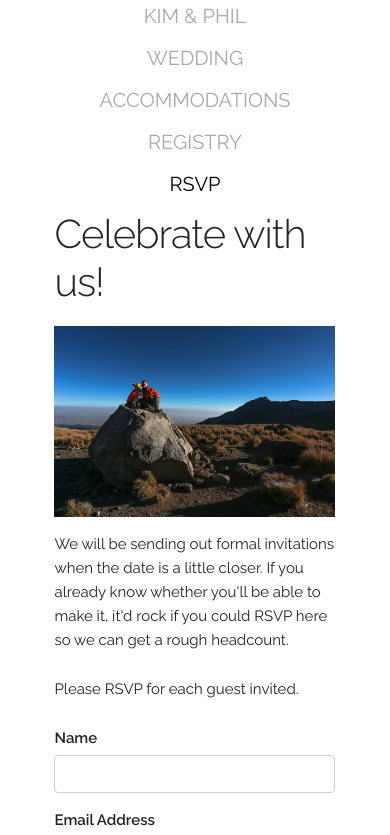
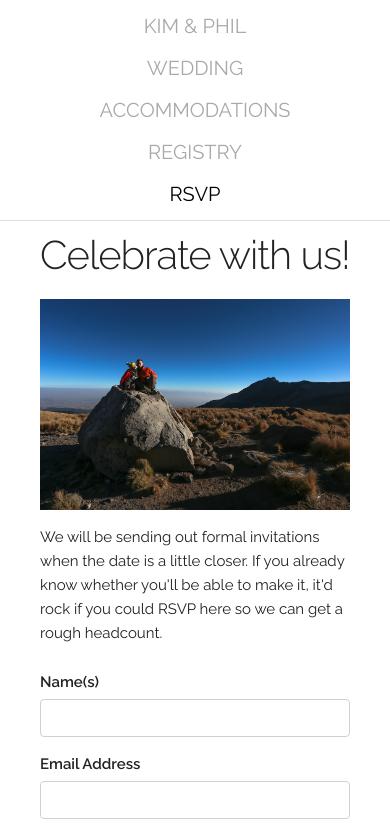
Before and after one commit to byteme980/wedding-site, a React (Create React App) app: page /rsvp in a window 390 px wide. Shown: the top 835 px of the page. Built offline with nearby package versions, Linux system fonts and the light colour scheme.

Commit message:
omit needless words on rsvp page, made styles a bit more mobile-friendly

```diff
--- a/src/index.css
+++ b/src/index.css
@@ -113,16 +113,10 @@ button:focus, button:active, button:hover {
   border: 1px solid #33C3F0
 }
 
-.button-primary:focus, .button-primary:hover, .button-primary:active {
-
-}
-
 /* make the container wider for mobile devices, make modal a modal sheet */
 @media (max-width: 400px){
   .container {
-    width: 96%;
-    margin-left: 2%;
-    margin-right: 2%;
+    width: 100%;
   }
   .modal-content {
     width: 100%;
@@ -130,6 +124,11 @@ button:focus, button:active, button:hover {
     margin: 0;
     box-sizing: border-box;
     border-radius: 0;
+  }
+  nav {
+    margin-top: 10px;
+    border-bottom: 1px solid #ddd;
+    margin-bottom: 10px;
   }
 }
 
--- a/src/pages/RSVP.js
+++ b/src/pages/RSVP.js
@@ -94,9 +94,6 @@ class RSVP extends Component {
         <p>
           We will be sending out formal invitations when the date is a little closer. If you already know whether you'll be able to make it, it'd rock if you could RSVP here so we can get a rough headcount.
         </p>
-        <p>
-          Please RSVP for each guest invited.
-        </p>
         { hasRSVPd && (
           <p className='rsvp-success'>Thank you for RSVPing. Please use this form again if you'd like to update your response.</p>
         )}
@@ -104,7 +101,7 @@ class RSVP extends Component {
           <input type="hidden" name="form-name" value="rsvp" />
           <div className="row">
             <div className="twelve columns">
-              <label htmlFor="name">Name</label>
+              <label htmlFor="name">Name(s)</label>
               <input required type="text" id="name" name="name" className="u-full-width" value={name} onChange={this.handleChange} />
             </div>
             <div className="twelve columns">
```
